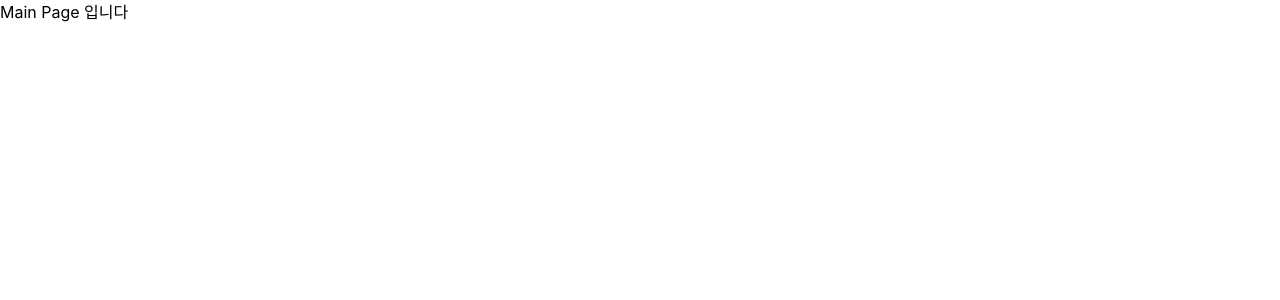
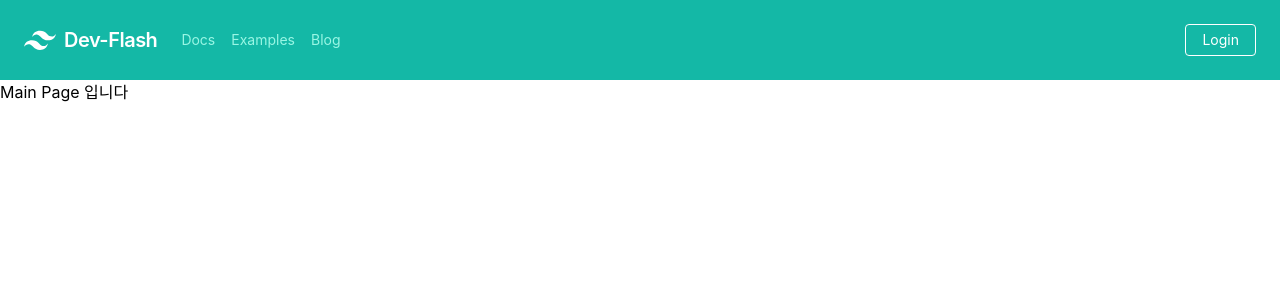
Before and after one commit to smart-cau/flash-card, a Next.js app: page / in a window 1280 px wide. Shown: the top 300 px of the page. Built offline with nearby package versions, Linux system fonts and the light colour scheme.

Commit message:
Working: app layout > header 작업 중

```diff
--- a/components/header/Header.tsx
+++ b/components/header/Header.tsx
@@ -1,9 +1,72 @@
+import { Transition } from '@tailwindui/react';
+import Link from 'next/link';
+import { useState } from 'react';
+
 export default function Header() {
+  const [isOpen, setIsOpen] = useState(false);
+
   return (
-    <div>
-      <div>
-        hello
+    <header className="flex items-center justify-between flex-wrap bg-teal-500 p-6">
+      <div className="flex items-center flex-shrink-0 text-white mr-6">
+        <svg
+          className="fill-current h-8 w-8 mr-2"
+          width="54"
+          height="54"
+          viewBox="0 0 54 54"
+          xmlns="http://www.w3.org/2000/svg"
+        >
+          <path d="M13.5 22.1c1.8-7.2 6.3-10.8 13.5-10.8 10.8 0 12.15 8.1 17.55 9.45 3.6.9 6.75-.45 9.45-4.05-1.8 7.2-6.3 10.8-13.5 10.8-10.8 0-12.15-8.1-17.55-9.45-3.6-.9-6.75.45-9.45 4.05zM0 38.3c1.8-7.2 6.3-10.8 13.5-10.8 10.8 0 12.15 8.1 17.55 9.45 3.6.9 6.75-.45 9.45-4.05-1.8 7.2-6.3 10.8-13.5 10.8-10.8 0-12.15-8.1-17.55-9.45-3.6-.9-6.75.45-9.45 4.05z" />
+        </svg>
+        <Link href={'/'}>
+          <a>
+            <span className="font-semibold text-xl tracking-tight">
+              Dev-Flash
+            </span>
+          </a>
+        </Link>
       </div>
-    </div>
-  )
+      <div className="block lg:hidden">
+        <button className="flex items-center px-3 py-2 border rounded text-teal-200 border-teal-400 hover:text-white hover:border-white">
+          <svg
+            className="fill-current h-3 w-3"
+            viewBox="0 0 20 20"
+            xmlns="http://www.w3.org/2000/svg"
+          >
+            <title>Menu</title>
+            <path d="M0 3h20v2H0V3zm0 6h20v2H0V9zm0 6h20v2H0v-2z" />
+          </svg>
+        </button>
+      </div>
+      <div className="w-full block flex-grow lg:flex lg:items-center lg:w-auto">
+        <div className="text-sm lg:flex-grow">
+          <a
+            href="#responsive-header"
+            className="block mt-4 lg:inline-block lg:mt-0 text-teal-200 hover:text-white mr-4"
+          >
+            Docs
+          </a>
+          <a
+            href="#responsive-header"
+            className="block mt-4 lg:inline-block lg:mt-0 text-teal-200 hover:text-white mr-4"
+          >
+            Examples
+          </a>
+          <a
+            href="#responsive-header"
+            className="block mt-4 lg:inline-block lg:mt-0 text-teal-200 hover:text-white"
+          >
+            Blog
+          </a>
+        </div>
+        <div>
+          <a
+            href="#"
+            className="inline-block text-sm px-4 py-2 leading-none border rounded text-white border-white hover:border-transparent hover:text-teal-500 hover:bg-white mt-4 lg:mt-0"
+          >
+            Login
+          </a>
+        </div>
+      </div>
+    </header>
+  );
 }
--- a/components/layout/AppLayout.tsx
+++ b/components/layout/AppLayout.tsx
@@ -0,0 +1,12 @@
+import Header from 'components/header/Header';
+
+function AppLayout({ children }) {
+  return (
+    <div>
+      <Header />
+      {children}
+    </div>
+  );
+}
+
+export default AppLayout;
--- a/pages/_app.tsx
+++ b/pages/_app.tsx
@@ -1,8 +1,14 @@
-import '../styles/globals.css'
-import type { AppProps } from 'next/app'
+import '../styles/globals.css';
+
+import AppLayout from 'components/layout/AppLayout';
+import type { AppProps } from 'next/app';
 
 function MyApp({ Component, pageProps }: AppProps) {
-  return <Component {...pageProps} />
+  return (
+    <AppLayout>
+      <Component {...pageProps} />
+    </AppLayout>
+  );
 }
 
-export default MyApp
+export default MyApp;
```
